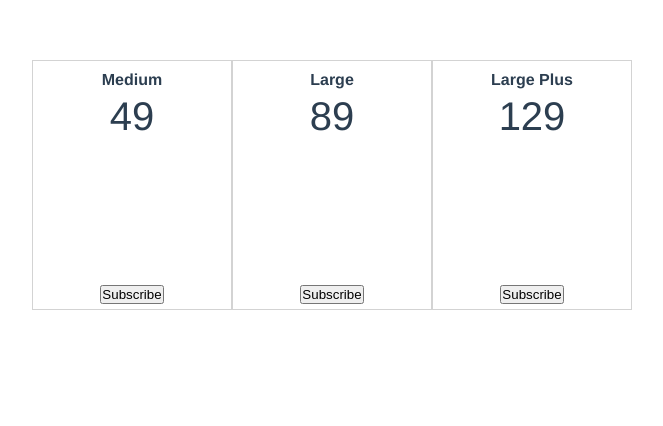
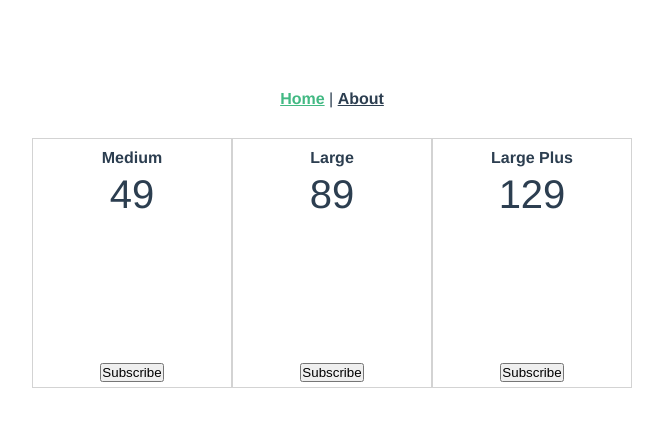
Before and after one commit to ericunleashed/billing-vue, a Vue app: page / in a window 1280 px wide. Shown: the top 426 px of the page, without its empty margins (308-971 px from the left). Built offline with nearby package versions, Linux system fonts and the light colour scheme.

Commit message:
Implement router

```diff
--- a/package.json
+++ b/package.json
@@ -9,11 +9,13 @@
   },
   "dependencies": {
     "core-js": "^3.6.4",
-    "vue": "^2.6.11"
+    "vue": "^2.6.11",
+    "vue-router": "^3.1.5"
   },
   "devDependencies": {
     "@vue/cli-plugin-babel": "~4.2.0",
     "@vue/cli-plugin-eslint": "~4.2.0",
+    "@vue/cli-plugin-router": "^4.2.2",
     "@vue/cli-service": "~4.2.0",
     "babel-eslint": "^10.0.3",
     "eslint": "^6.7.2",
--- a/src/App.vue
+++ b/src/App.vue
@@ -1,50 +1,32 @@
 <template>
   <div id="app">
-    <Subscribe v-bind:plans="plans"/>
+    <div id="nav">
+      <router-link to="/">Home</router-link> |
+      <router-link to="/about">About</router-link>
+    </div>
+    <router-view/>
   </div>
 </template>
 
-<script>
-import Subscribe from './components/Subscribe.vue'
-
-export default {
-  name: 'App',
-  components: {
-    Subscribe
-  },
-  data() {
-    return {
-      plans: [
-        {
-          name: 'Medium',
-          price: 49
-        },
-        {
-          name: 'Large',
-          price: 89
-        },
-        {
-          name: 'Large Plus',
-          price: 129
-        }
-      ]
-    }
-  }
-}
-</script>
-
-<style>
-* {
-  box-sizing: border-box;
-  margin: 0;
-  padding: 0;
-}
+<style lang="less">
 #app {
   font-family: Avenir, Helvetica, Arial, sans-serif;
   -webkit-font-smoothing: antialiased;
   -moz-osx-font-smoothing: grayscale;
   text-align: center;
   color: #2c3e50;
-  margin-top: 60px;
+}
+
+#nav {
+  padding: 30px;
+
+  a {
+    font-weight: bold;
+    color: #2c3e50;
+
+    &.router-link-exact-active {
+      color: #42b983;
+    }
+  }
 }
 </style>
--- a/src/main.js
+++ b/src/main.js
@@ -1,8 +1,10 @@
 import Vue from 'vue'
 import App from './App.vue'
+import router from './router'
 
 Vue.config.productionTip = false
 
 new Vue({
-  render: h => h(App),
+  router,
+  render: h => h(App)
 }).$mount('#app')
--- /dev/null
+++ b/src/router/index.js
@@ -0,0 +1,27 @@
+import Vue from 'vue'
+import VueRouter from 'vue-router'
+import Home from '../views/Home.vue'
+
+Vue.use(VueRouter)
+
+const routes = [
+  {
+    path: '/',
+    name: 'Home',
+    component: Home
+  },
+  {
+    path: '/about',
+    name: 'About',
+    // route level code-splitting
+    // this generates a separate chunk (about.[hash].js) for this route
+    // which is lazy-loaded when the route is visited.
+    component: () => import(/* webpackChunkName: "about" */ '../views/About.vue')
+  }
+]
+
+const router = new VueRouter({
+  routes
+})
+
+export default router
--- /dev/null
+++ b/src/views/About.vue
@@ -0,0 +1,5 @@
+<template>
+  <div class="about">
+    <h1>This is an about page</h1>
+  </div>
+</template>
--- /dev/null
+++ b/src/views/Home.vue
@@ -0,0 +1,50 @@
+<template>
+  <div>
+    <Subscribe v-bind:plans="plans"/>
+  </div>
+</template>
+
+<script>
+import Subscribe from '../components/Subscribe.vue'
+
+export default {
+  name: 'Home',
+  components: {
+    Subscribe
+  },
+  data() {
+    return {
+      plans: [
+        {
+          name: 'Medium',
+          price: 49
+        },
+        {
+          name: 'Large',
+          price: 89
+        },
+        {
+          name: 'Large Plus',
+          price: 129
+        }
+      ]
+    }
+  }
+}
+</script>
+
+<style>
+* {
+  box-sizing: border-box;
+  margin: 0;
+  padding: 0;
+}
+#app {
+  font-family: Avenir, Helvetica, Arial, sans-serif;
+  -webkit-font-smoothing: antialiased;
+  -moz-osx-font-smoothing: grayscale;
+  text-align: center;
+  color: #2c3e50;
+  margin-top: 60px;
+}
+</style>
```
Also changed, not shown: 1 other file (tests, documents, lock files or other folders).
